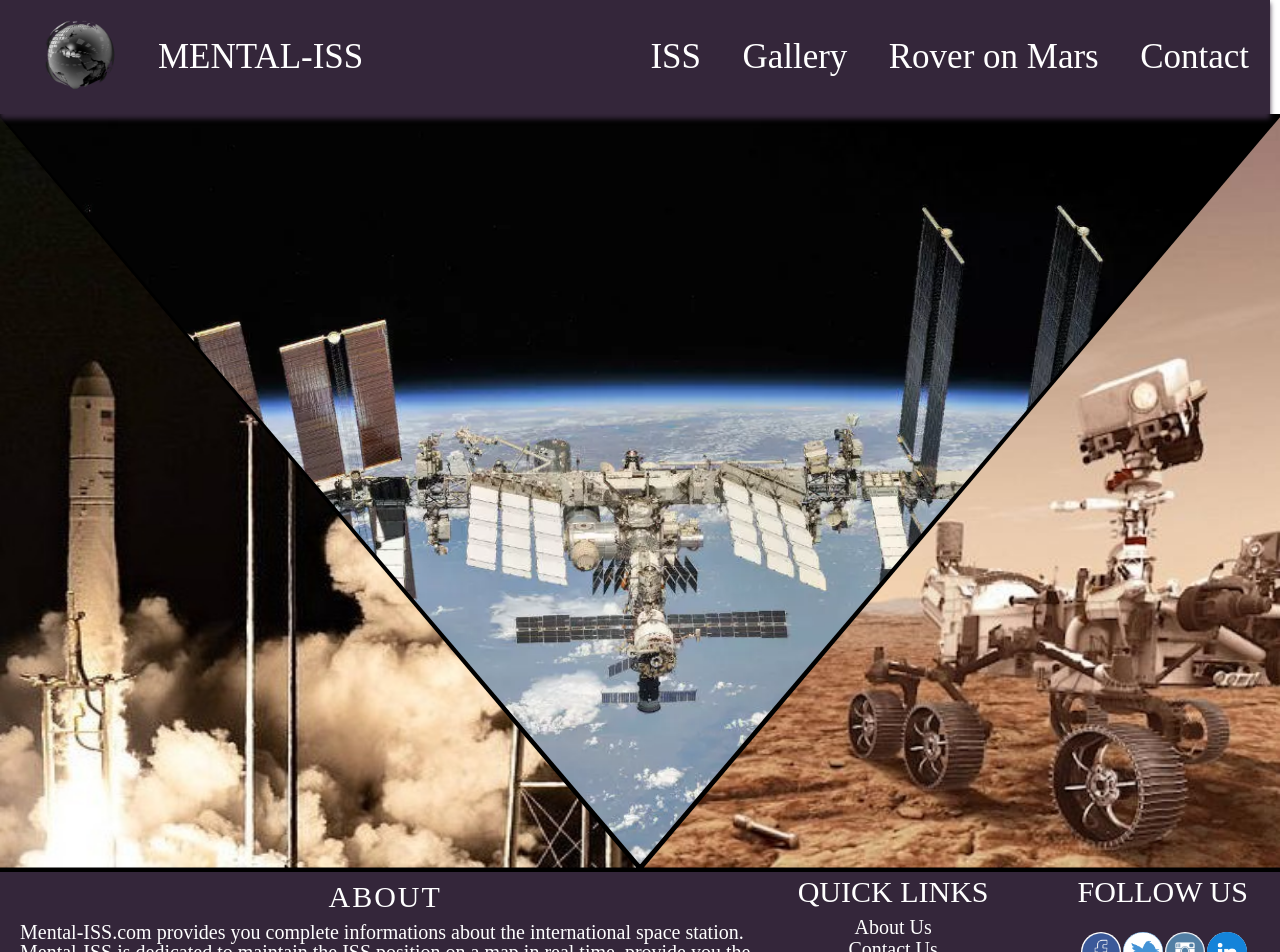
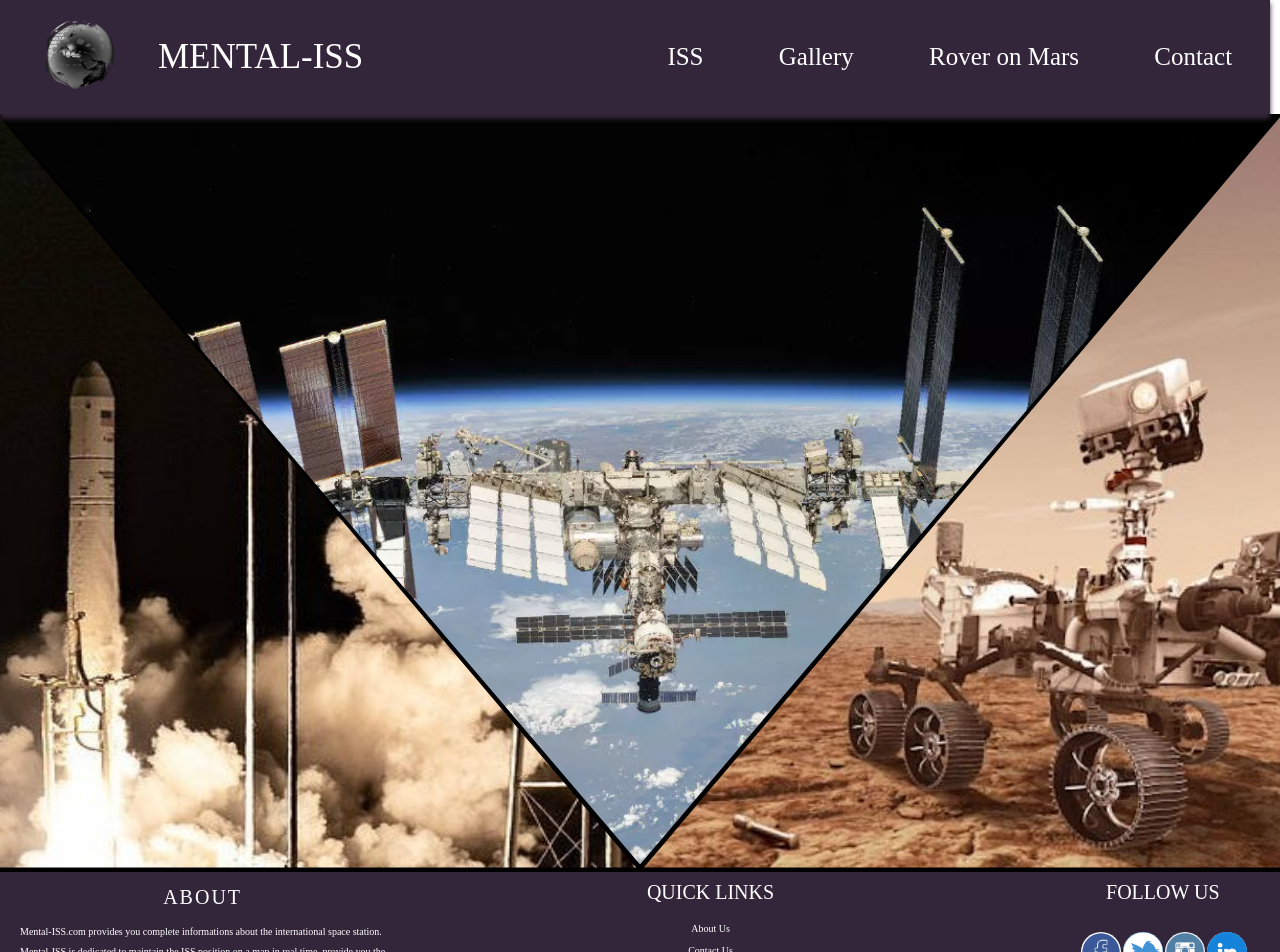
Before and after one commit to WildCodeSchool/lille-0920b-js-mentali-iss, a React (Create React App) app: page / in a window 1280 px wide. Shown: the part 2-954 px from the top of the page. Built offline with nearby package versions, Linux system fonts and the light colour scheme.

Commit message:
add font-family and fix review notes

```diff
--- a/package.json
+++ b/package.json
@@ -6,7 +6,6 @@
     "@testing-library/jest-dom": "^5.11.5",
     "@testing-library/react": "^11.1.0",
     "@testing-library/user-event": "^12.1.10",
-    "i": "^0.3.6",
     "leaflet": "^1.7.1",
     "react": "^17.0.1",
     "react-burger-menu": "^2.9.0",
--- a/src/components/BurgerMenu.css
+++ b/src/components/BurgerMenu.css
@@ -50,7 +50,8 @@ body {
 .bm-menu {
   background: #000;
   padding: 2.5em 1.5em 0;
-  font-size: 1.15em;
+  font-size: 0.8em;
+  font-family: "Vindemia";
 }
 
 /* Morph shape necessary with bubble or elastic */
--- a/src/components/Footer.jsx
+++ b/src/components/Footer.jsx
@@ -24,6 +24,7 @@ const Mainfooter = styled.footer`
   position: relative;
   bottom: 0;
   color: white;
+  font-family: "Vindemia";
   line-height: 20px;
   overflow-x: hidden;
   @media ${device.xs} {
@@ -62,6 +63,7 @@ const Row2 = styled.div`
   align-items: center;
   width: 100%;
   height: 20%;
+  font-size: 10px;
   @media ${device.xs} {
    display:none;
   }`;
@@ -105,27 +107,27 @@ const H4 = styled.h4`
   margin-top: 5px;
   margin-bottom: 15px;
   letter-spacing: 2px;
-  font-size: 30px;
+  font-size: 20px;
 `;
 
 const Textjustify = styled.p`
-  font-size: 20px;
+  font-size: 10px;
 `;
 
 const H4BIS = styled.h4`
-  font-size: 30px;
+  font-size: 20px;
   margin-bottom: 15px;
   @media ${device.xs} {
-   font-size: 12px;
+   font-size: 10px;
    margin-right: 5px;
    margin-bottom: 3px;
   }`;
 
 const H4TER =styled.h4 `
 margin-bottom: 15px;
-font-size: 30px;
+font-size: 20px;
   @media ${device.xs} {
-   font-size: 12px;
+   font-size: 10px;
    margin-right: 5px;
    margin-bottom: 3px;
   }`;
@@ -139,7 +141,7 @@ const Footerlinks = styled.ul`
 `;
 
 const Footlinks = styled.a`
-  font-size: 20px;
+  font-size: 10px;
   color: white;
   text-decoration: none;
   &:hover {
@@ -147,7 +149,7 @@ const Footlinks = styled.a`
     text-decoration: none;
   }
   @media ${device.xs} {
-   font-size: 15px;
+   font-size: 8px;
   }
 `;
 const Socialicons = styled.ul`
--- a/src/components/FrontPage.jsx
+++ b/src/components/FrontPage.jsx
@@ -81,6 +81,7 @@ const ContainerTextISS = styled.div`
   opacity: 0;
   position: absolute;
   font-size: 5em;
+  font-family: "Quantum";
   z-index: 2;
   top: 35vh;
   color: white;
@@ -103,6 +104,7 @@ const ContainerTextRover = styled.div`
   opacity: 0;
   position: absolute;
   font-size: 5em;
+  font-family: "Quantum";
   top: 60vh;
   color: white;
   right: 0;
@@ -113,8 +115,8 @@ const ContainerTextRover = styled.div`
   }
   @media ${device.xs} {
     position: absolute;
-    top: 50vh;
-    left: 30vh;
+    top: 48vh;
+    left: 28vh;
     font-size: 2em;
     opacity: 100;
     color:black;
@@ -128,6 +130,7 @@ const ContainerTextGalerie = styled.div`
   position: absolute;
   top: 60vh;
   font-size: 5em;
+  font-family: "Quantum";
   color: white;
   left: 14vw;
   transform: translate(-50%, -50%);
@@ -137,8 +140,8 @@ const ContainerTextGalerie = styled.div`
   }
   @media ${device.xs} {
     position: absolute;
-    top: 80vh;
-    left: 30vh;
+    top: 83vh;
+    left: 28vh;
     font-size: 2em;
     opacity: 100;
     color:white;
--- a/src/components/Header.jsx
+++ b/src/components/Header.jsx
@@ -62,12 +62,13 @@ const LogoISS = styled.img`
 const Brand = styled.h2`
   color: white;
   font-size: 35px;
+  font-family: "Quantum";
   &:hover {
     color: #3366cc;
     text-decoration: none;
   };
   @media ${device.xs} {
-    font-size: 10px;
+    font-size: 6px;
     }
   @media ${device.sm} {
     font-size: 25px;;
@@ -77,6 +78,7 @@ const Navbar = styled.ul`
   list-style: none;
   display: flex;
   justify-content: space-around;
+  font-family: "Vindemia";
   align-items: center;
   flex-wrap: wrap;
   width: 50vw;
@@ -88,7 +90,7 @@ const Navbar = styled.ul`
 
 const Navlink = styled.a`
   text-decoration: none;
-  font-size: 35px;
+  font-size: 25px;
   color: white;
   &:hover {
     color: #3366cc;
--- a/src/components/Sidebar.jsx
+++ b/src/components/Sidebar.jsx
@@ -17,7 +17,6 @@ class Sidebar extends React.Component {
       };
 
 render () {
-  console.log(this.state.isOpen)
     return (
   <Menu onStateChange={this.isMenuOpen} width={ 150 } isOpen={ true } >
     <a  className="menu-item" href="/">
--- a/src/index.js
+++ b/src/index.js
@@ -4,7 +4,6 @@ import 'leaflet/dist/leaflet.css';
 import './index.css';
 import App from './App';
 import reportWebVitals from './reportWebVitals';
-
 
 ReactDOM.render(
   <React.StrictMode>
```
Also changed, not shown: 1 other file (tests, documents, lock files or other folders).
